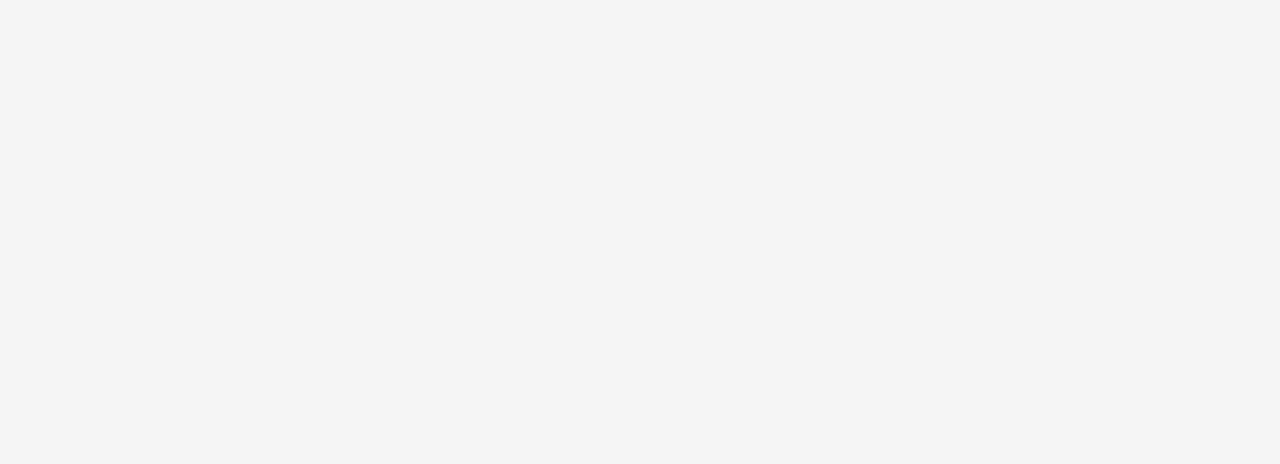
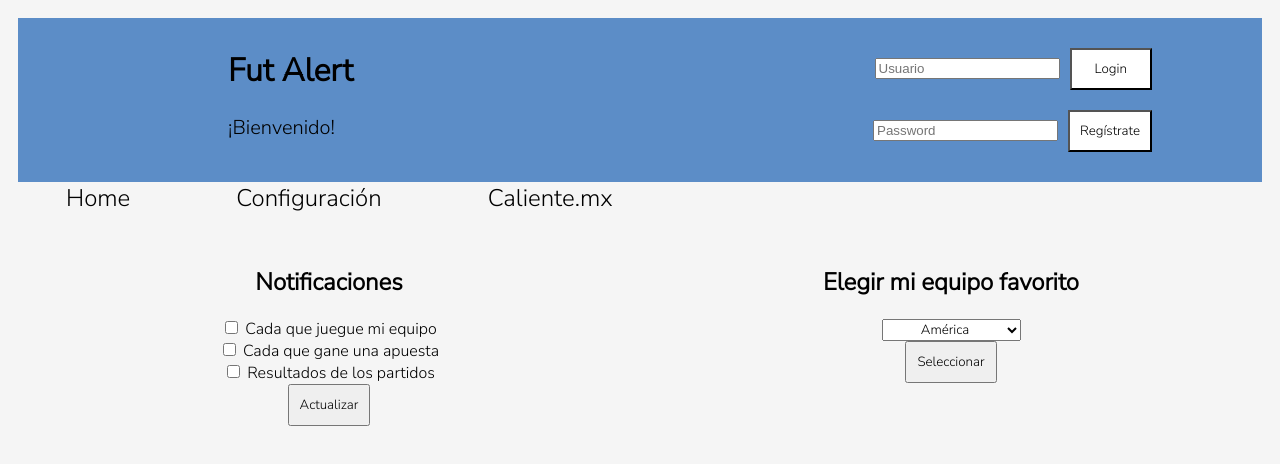
Before and after one commit to JonatanESalinas/front-parcial2-web, an Angular app: page /configuracion in a window 1280 px wide. Before the commit this address led to /. Shown: the top 464 px of the page. Built offline with nearby package versions, Linux system fonts and the light colour scheme.

Commit message:
Add configuration design #8

```diff
--- a/src/app/app-routing.module.ts
+++ b/src/app/app-routing.module.ts
@@ -2,6 +2,7 @@ import { NgModule } from '@angular/core';
 import { RouterModule, Routes } from '@angular/router';
 import { HomeComponent } from './home/home.component';
 import { RegistroComponent } from './registro/registro.component';
+import { ConfiguracionComponent } from './configuracion/configuracion.component';
 
 const routes: Routes = [
   {
@@ -12,6 +13,10 @@ const routes: Routes = [
     path: 'registro',
     component: RegistroComponent
   },
+  {
+    path: 'configuracion',
+    component: ConfiguracionComponent
+  }
 
 ];
 
--- a/src/app/app.component.html
+++ b/src/app/app.component.html
@@ -1 +1,27 @@
+<header>
+		<div class="row">
+				<div class="column">
+						<h1>Fut Alert</h1>
+						<p class="parrafo-bienvenida">
+								¡Bienvenido!
+						</p>
+				</div>
+				<div class="column">
+						<div class="input_usuario">
+								<input class="cajas_input" type="text" id="username_input" placeholder="Usuario">
+								<button id="button-login" class="usuario-button">Login</button>
+						</div>
+						<div class="input_usuario">
+								<input class="cajas_input" type="text" id="password_input" placeholder="Password">
+								<a routerLink="/registro"> <button class="usuario-button">Regístrate</button> </a>
+						</div>
+				</div>
+		</div>
+</header>
+<ul>
+	<li> <a routerLink=""> Home </a> </li>
+	<li> <a routerLink="configuracion"> Configuración </a> </li>
+	<li><a routerLink="caliente">Caliente.mx</a></li>
+</ul>
+
 <router-outlet></router-outlet>
--- a/src/app/app.component.scss
+++ b/src/app/app.component.scss
@@ -0,0 +1,56 @@
+* {
+    box-sizing: border-box;
+  }
+
+.column {
+  float: left;
+  width: 50%;
+  padding: 10px;
+}
+
+.row:after {
+  content: "";
+  display: table;
+  clear: both;
+}
+
+h1 {
+    text-align: left;
+    margin-left: 200px;
+}
+
+header {
+    background: #5c8dc7;
+}
+
+.parrafo-bienvenida {
+    font-size: 20px;
+    text-align: left;
+    margin-left: 200px;
+}
+
+.input_usuario {
+    text-align: right;
+    //margin-right: 100px;
+    margin: 20px 100px 20px  0;
+}
+
+.cajas_input {
+    margin: 10px;
+}
+
+#button-login {
+    text-align: center;
+    padding-left: 23px;
+    padding-right: 23px;
+    display: inline-block;
+
+}
+
+.usuario-button{
+    text-align: center;
+    padding: 10px;
+    background-color: #FFFFFF;
+    font-family: 'Nunito Sans', sans-serif;
+    color: #000;
+}
--- a/src/app/configuracion/configuracion.component.html
+++ b/src/app/configuracion/configuracion.component.html
@@ -1 +1,38 @@
-<p>configuracion works!</p>
+<div class="row">
+	<div class="column">
+		<h2> Notificaciones </h2>
+		<input type="checkbox" id="op1" name="op1" value="Juego">
+		<label for="op1"> Cada que juegue mi equipo </label><br>
+		<input type="checkbox" id="op2" name="op2" value="Apuesta">
+		<label for="op2"> Cada que gane una apuesta </label><br>
+		<input type="checkbox" id="op3" name="op3" value="Resultado">
+		<label for="op3"> Resultados de los partidos </label><br>
+		<input type="button" class="custom-button" value="Actualizar">
+	</div>
+	<div class="column">
+		<h2> Elegir mi equipo favorito </h2>
+		<div class="custom-select" align="center">
+			<select name="equipos" id="equipo">
+					<option align="center" value="2287">América</option>
+        	<option align="center" value="2283">Atlas</option>
+        	<option align="center" value="2314">Atlético de San Luis</option>
+    			<option align="center" value="2295">Cruz Azul</option>
+    			<option align="center" value="2278">Guadalajara</option>
+    			<option align="center" value="2298">Juárez</option>
+    			<option align="center" value="2289">León</option>
+    			<option align="center" value="14002">Mazatlán</option>
+    			<option align="center" value="2282">Monterrey</option>
+    			<option align="center" value="2288">Necaxa</option>
+    			<option align="center" value="2292">Pachuca</option>
+    			<option align="center" value="2291">Puebla</option>
+    			<option align="center" value="2286">Pumas de la UNAM</option>
+    			<option align="center" value="2290">Querétaro</option>
+    			<option align="center" value="2285">Santos Laguna</option>
+   				<option align="center" value="2279">Tigres de la UANL</option>
+    			<option align="center" value="2280">Tijuana</option>
+    			<option align="center" value="2281">Toluca</option>
+      </select>
+		</div>
+		<input type="button" class="custom-button" value="Seleccionar">
+	</div>
+</div>
--- a/src/app/configuracion/configuracion.component.scss
+++ b/src/app/configuracion/configuracion.component.scss
@@ -0,0 +1,22 @@
+.column {
+    float: left;
+    width: 50%;
+}
+
+.row:after {
+    content: "";
+    display: table;
+    clear: both;
+}
+
+.custom-select{
+    font-family: 'Nunito Sans', sans-serif;
+    color: #000;
+}
+
+.custom-button{
+    text-align: center;
+    padding: 10px;
+    font-family: 'Nunito Sans', sans-serif;
+    color: #000;
+}
```
Also changed, not shown: src/app/home/home.component.html (+4 -3 lines).
